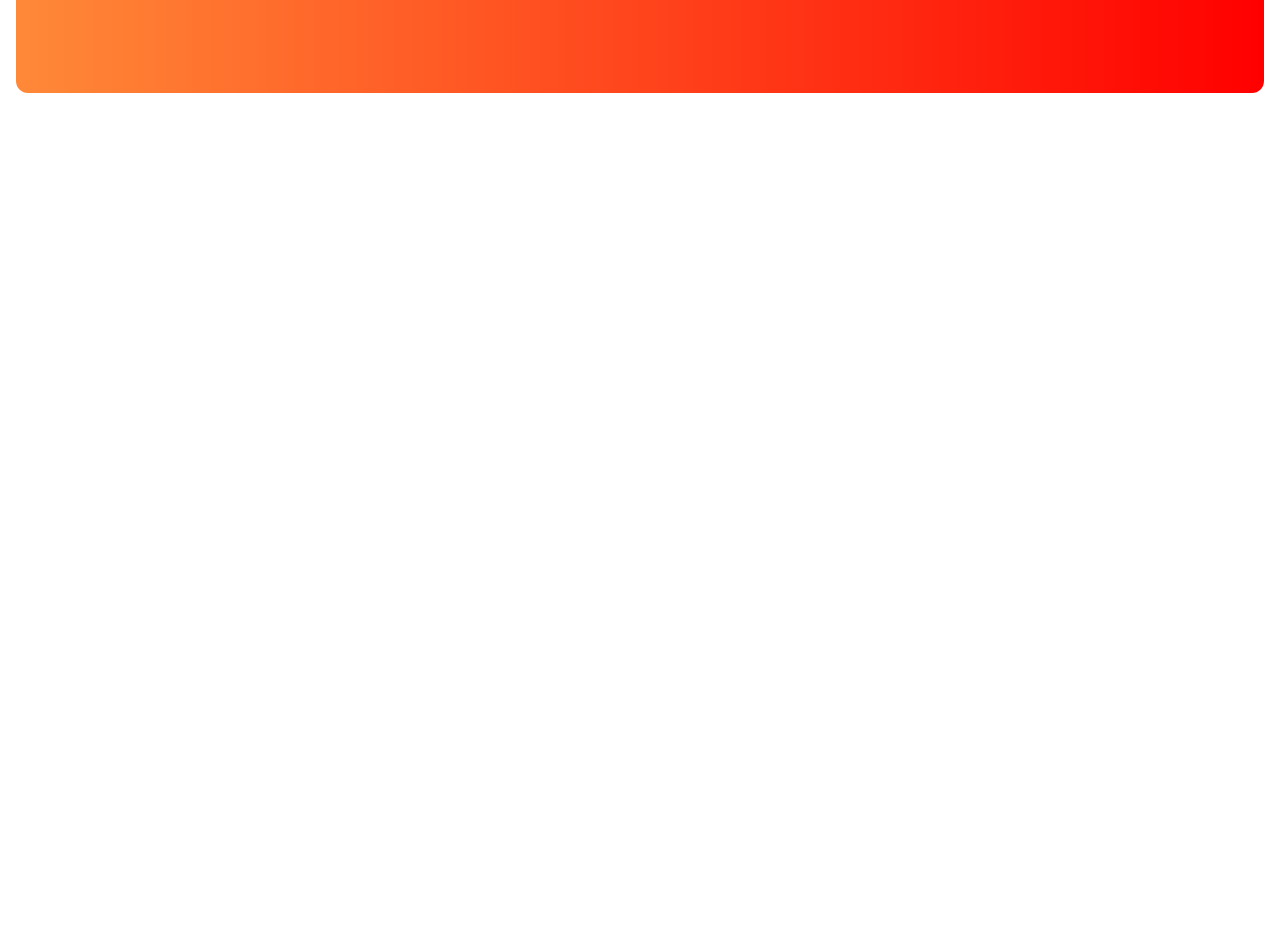
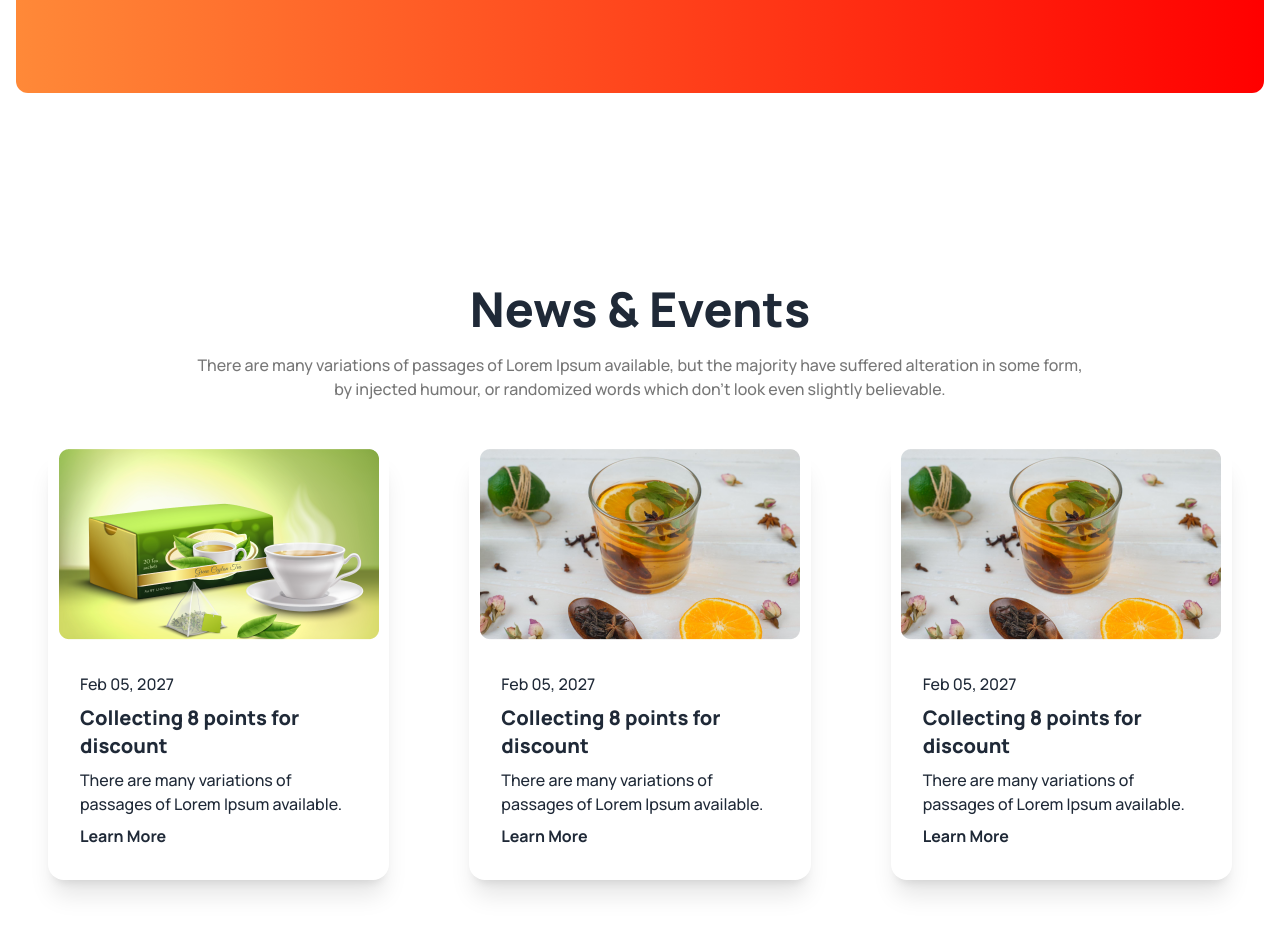
Before and after one commit to Mehedi3300/tea-house-with-tailwind---daisyui, a plain HTML site: page index.html in a window 1280 px wide. Shown: the part 2779-3713 px from the top of the page. Before the commit the page ends 3064 px from the top, so only its background shows below. Drawn offline with nearby package versions, Linux system fonts and the light colour scheme.

Commit message:
news & events section added

```diff
--- a/index.html
+++ b/index.html
@@ -190,6 +190,47 @@
                 </div>
             </div>
         </section>
+
+        <!-- news & events section -->
+        <section class="container lg:my-48 md:my-40 my-20 mx-auto">
+            <div class="mb-12 text-center mx-4 lg:mx-48 space-y-5">
+                <h2 class="font-extrabold text-5xl">News & Events</h2>
+                <p class="font-medium text-[#777]">There are many variations of passages of Lorem Ipsum available, but the majority have suffered alteration in some form, by injected humour, or randomized words which don't look even slightly believable.</p>
+            </div>
+            <!-- section card -->
+            <div class="grid grid-cols-1 lg:grid-cols-3 gap-10 lg:gap-20 mx-4 lg:mx-12">
+                <!-- card-1 -->
+                <div class="card shadow-xl">
+                    <figure><img src="images/news-1.png" alt="Collecting 8 points for discount" /></figure>
+                    <div class="card-body">
+                      <p class="font-medium">Feb 05, 2027</p>
+                      <h2 class="card-title text-xl font-extrabold">Collecting 8 points for discount</h2>
+                      <p class="font-medium">There are many variations of passages of Lorem Ipsum available.</p>
+                        <a href="#" class="font-bold">Learn More</a>
+                    </div>
+                  </div>
+                  <!-- card-2 -->
+                <div class="card shadow-xl">
+                    <figure><img src="images/news-2.png" alt="Collecting 8 points for discount" /></figure>
+                    <div class="card-body">
+                      <p class="font-medium">Feb 05, 2027</p>
+                      <h2 class="card-title text-xl font-extrabold">Collecting 8 points for discount</h2>
+                      <p class="font-medium">There are many variations of passages of Lorem Ipsum available.</p>
+                        <a href="#" class="font-bold">Learn More</a>
+                    </div>
+                  </div>
+                  <!-- card-3 -->
+                <div class="card shadow-xl">
+                    <figure><img src="images/news-2.png" alt="Collecting 8 points for discount" /></figure>
+                    <div class="card-body">
+                      <p class="font-medium">Feb 05, 2027</p>
+                      <h2 class="card-title text-xl font-extrabold">Collecting 8 points for discount</h2>
+                      <p class="font-medium">There are many variations of passages of Lorem Ipsum available.</p>
+                        <a href="#" class="font-bold">Learn More</a>
+                    </div>
+                  </div>
+            </div>
+        </section>
     </main>
     <footer>
 
```
